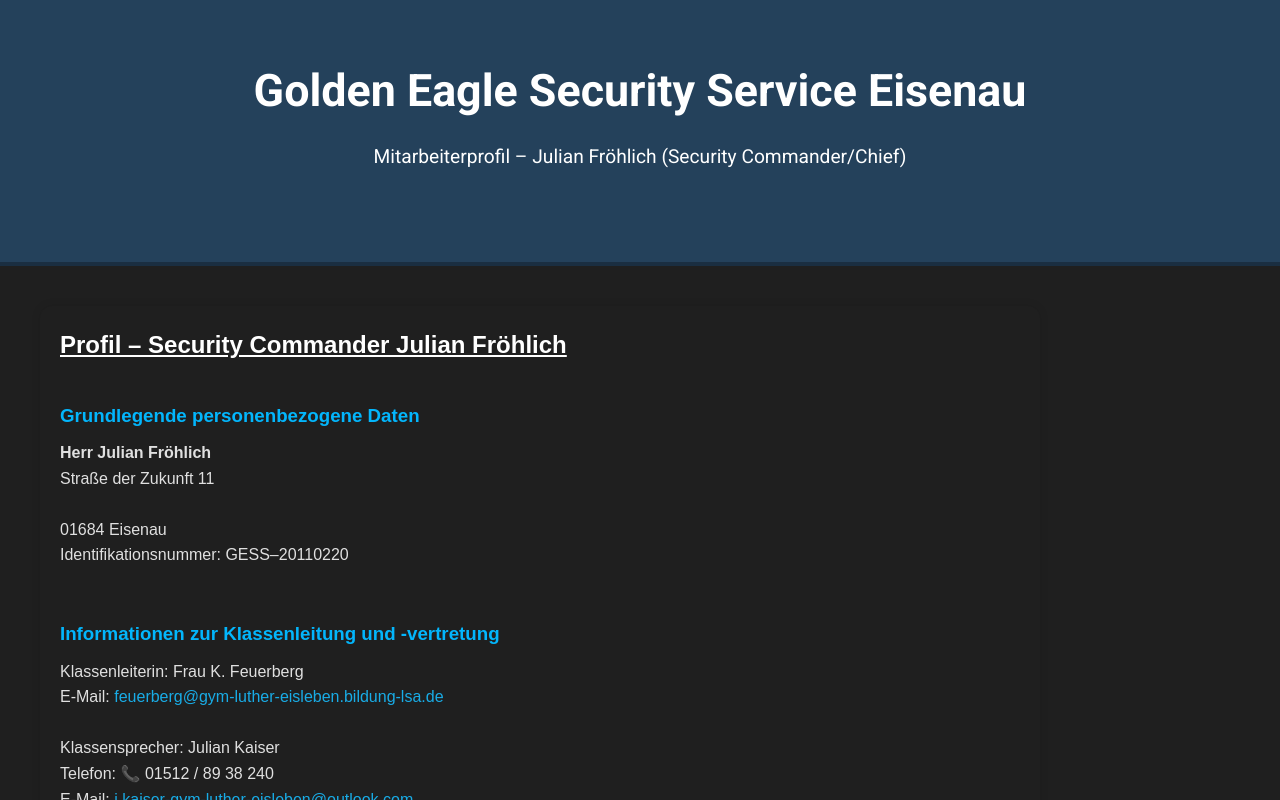
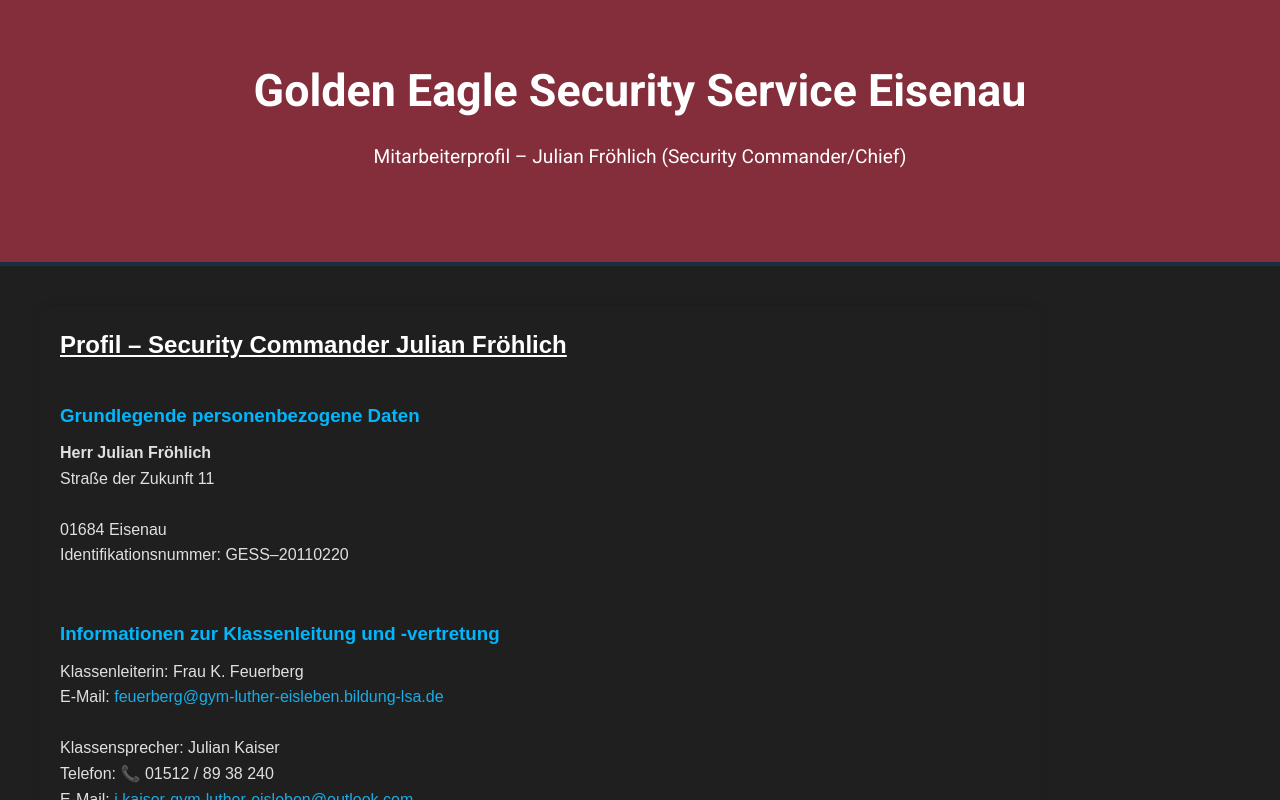
Before and after one commit to Golden-Eagle-Security-Service-Eisenau/julian-froehlich_security-commander_gess_eisenau, a plain HTML site: page index.html in a window 1280 px wide. Drawn offline with Linux system fonts and the light colour scheme.

Commit message:
Update style.css

```diff
--- a/style.css
+++ b/style.css
@@ -49,7 +49,7 @@ footer.footer {
 
 /* Hero2 Sektion */
 .hero2 {
-  background: linear-gradient(to right, #24415b, #24415b);
+  background: linear-gradient(to right, #842e3c, #842e3c);
   color: white;
   padding: 40px 20px;
   text-align: center;
```
